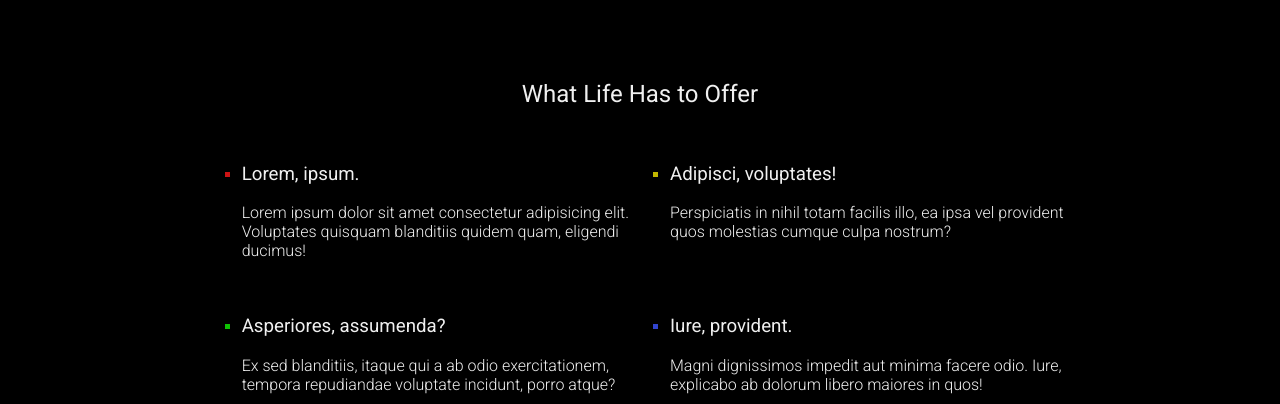
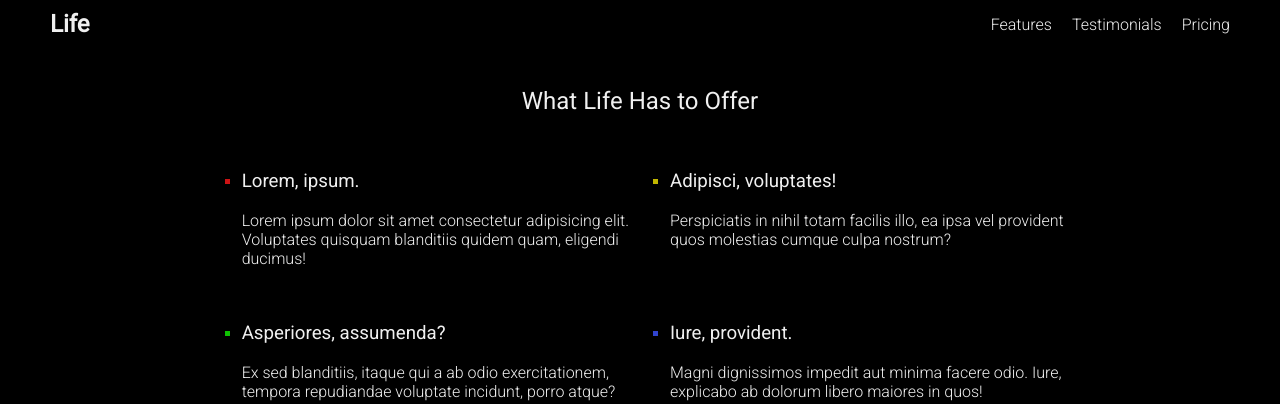
Before and after one commit to kevcomedia/product-landing-page, a website: page src/index.html in a window 1280 px wide. Shown: the top 404 px of the page. Drawn offline with Linux system fonts and the light colour scheme.

Commit message:
Write page navbar

```diff
--- a/src/index.html
+++ b/src/index.html
@@ -11,6 +11,16 @@
 
 <body>
   <header id="header">
+    <nav class="navbar" id="nav-bar">
+      <h1 class="navbar__brand">
+        <a class="navbar__link" href="#">Life</a>
+      </h1>
+      <ul class="navbar__links">
+        <li class="navbar__item"><a href="#features" class="navbar__link nav-link">Features</a></li>
+        <li class="navbar__item"><a href="#testimonials" class="navbar__link nav-link">Testimonials</a></li>
+        <li class="navbar__item"><a href="#pricing" class="navbar__link nav-link">Pricing</a></li>
+      </ul>
+    </nav>
     <section class="container container_theme_dark" id="features">
       <h2 class="container__item heading">What Life Has to Offer</h2>
       <ul class="container__item features">
--- a/src/stylesheets/main.css
+++ b/src/stylesheets/main.css
@@ -21,7 +21,7 @@ body {
     [main-end] minmax(1rem, 1fr)
     [full-end];
   justify-items: center;
-  padding: 6rem 0;
+  padding: 6.75rem 0;
 }
 
 .container_narrow {
@@ -67,6 +67,54 @@ body {
 .button_theme_dark {
   background-color: #000;
   color: #f2f2f2;
+}
+
+.navbar {
+  align-items: center;
+  background-color: #000;
+  box-shadow: 0 .3rem .3rem rgba(0,0,0,.4);
+  color: #f0f0f0;
+  display: flex;
+  flex-direction: column;
+  padding: 0 4rem;
+  position: fixed;
+  width: 100%;
+  z-index: 99;
+}
+
+.navbar__brand {
+  margin: 1rem 0 0;
+}
+
+.navbar__links {
+  display: flex;
+  list-style-type: none;
+  margin: 0 0 1rem;
+  padding-left: 0;
+}
+
+.navbar__link {
+  color: #f0f0f0;
+  display: block;
+  padding: 0 1rem;
+  text-decoration: none;
+}
+
+.navbar__link:focus,
+.navbar__link:hover {
+  color: #fff;
+}
+
+@media screen and (min-width: 31.25em) {
+  .navbar {
+    flex-direction: row;
+    justify-content: space-between;
+  }
+
+  .navbar__brand,
+  .navbar__links {
+    margin: 1rem 0;
+  }
 }
 
 .features {
```
